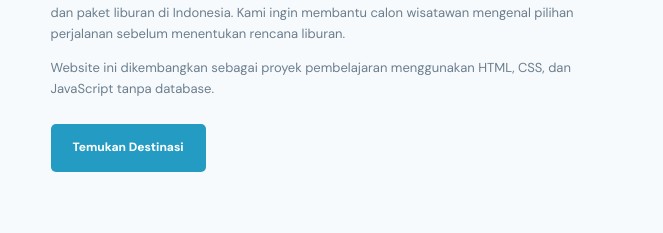
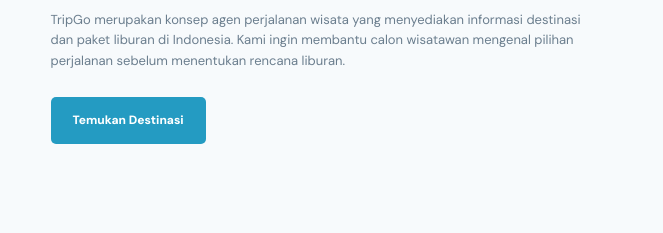
Before and after one commit to Putrasat6/tripgo2, a plain HTML site: page tentang.html in a window 1280 px wide. Shown: the part 569-802 px from the top of the page, 617-1280 px from the left. Drawn offline with Linux system fonts and the light colour scheme.

Commit message:
Update tentang.html

```diff
--- a/tentang.html
+++ b/tentang.html
@@ -42,7 +42,6 @@
         <span class="kicker">CERITA KAMI</span>
         <h2>Setiap perjalanan punya cerita.</h2>
         <p>TripGo merupakan konsep agen perjalanan wisata yang menyediakan informasi destinasi dan paket liburan di Indonesia. Kami ingin membantu calon wisatawan mengenal pilihan perjalanan sebelum menentukan rencana liburan.</p>
-        <p>Website ini dikembangkan sebagai proyek pembelajaran menggunakan HTML, CSS, dan JavaScript tanpa database.</p>
         <a class="btn primary" href="destinasi.html">Temukan Destinasi</a>
       </div>
     </section>
```
